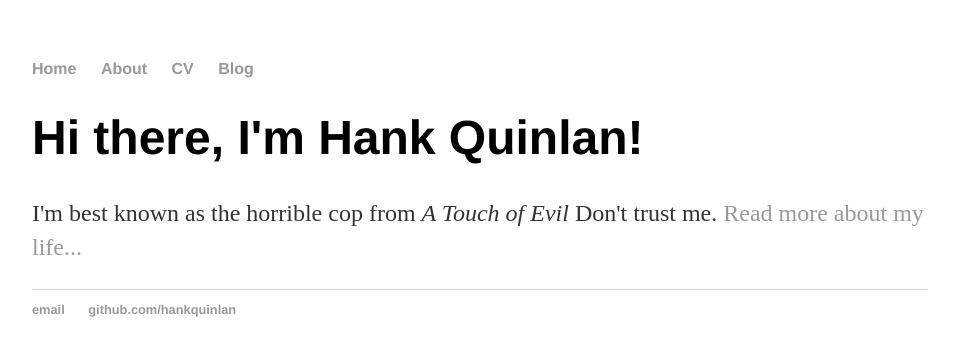
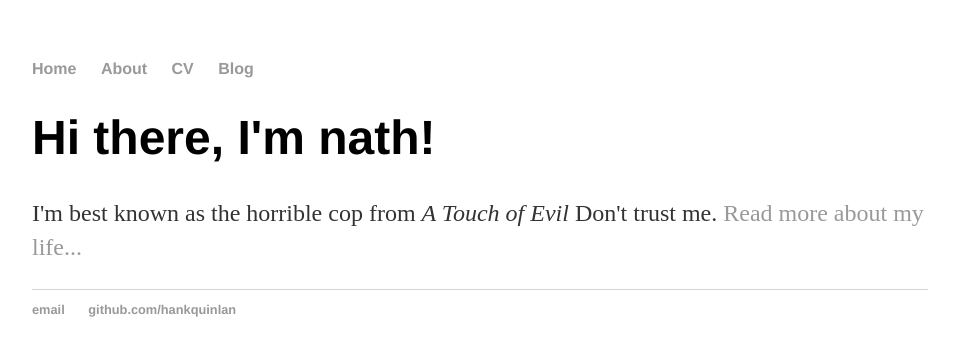
Before and after one commit to OrgaEvolutions/Nathoup.github.io, a Jekyll site: the page built from index.html, in a window 1280 px wide. Shown: the top 356 px of the page, without its empty margins (160-1115 px from the left). Built offline with Jekyll 4.4.1, drawn with Linux system fonts in a browser that asks for light colours.

Commit message:
Update index.html

```diff
--- a/index.html
+++ b/index.html
@@ -3,6 +3,6 @@ layout: default
 title: NH
 ---
 <div class="blurb">
-	<h1>Hi there, I'm Hank Quinlan!</h1>
+	<h1>Hi there, I'm nath!</h1>
 	<p>I'm best known as the horrible cop from <em>A Touch of Evil</em> Don't trust me. <a href="/about">Read more about my life...</a></p>
 </div><!-- /.blurb -->
```
